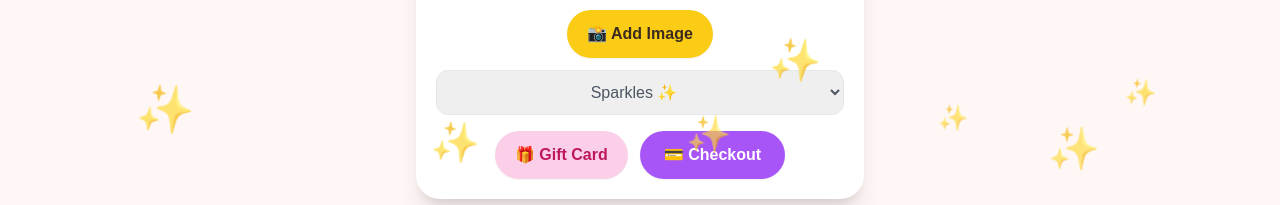
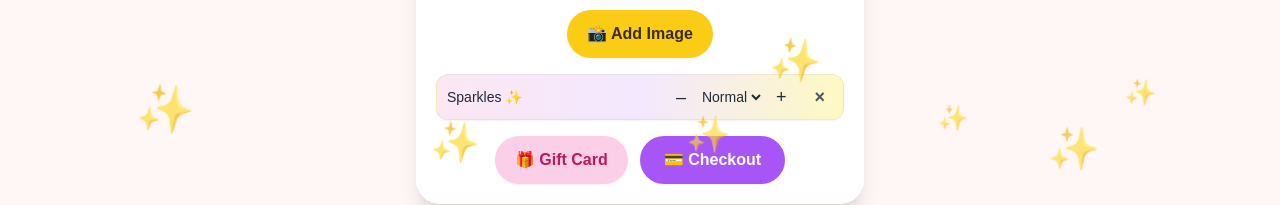
Before and after one commit to everwishhq-commits/EverWish, a Next.js app: page /edit/1 in a window 1280 px wide. Shown: the part 388-593 px from the top of the page. Built offline with nearby package versions, Linux system fonts and the light colour scheme.

Commit message:
Update page.js

```diff
--- a/app/edit/[slug]/page.js
+++ b/app/edit/[slug]/page.js
@@ -27,6 +27,12 @@ export default function EditPage({ params }) {
   const [showDownload, setShowDownload] = useState(false);
   const [total, setTotal] = useState(5);
   const [userImage, setUserImage] = useState(null);
+
+  // nuevos controles de intensidad / opacidad / visibilidad
+  const [intensity, setIntensity] = useState("normal");
+  const [opacityLevel, setOpacityLevel] = useState(0.9);
+  const [isPurchased, setIsPurchased] = useState(false);
+  const [isViewed, setIsViewed] = useState(false);
 
   // 🎬 Inicializa datos
   useEffect(() => {
@@ -78,12 +84,12 @@ export default function EditPage({ params }) {
 
   const category = useMemo(() => getAnimationsForSlug(slug), [slug]);
   const [animKey, setAnimKey] = useState(0);
-  useEffect(() => setAnimKey(Date.now()), [animation, category]);
+  useEffect(() => setAnimKey(Date.now()), [animation, category, intensity, opacityLevel]);
 
   return (
     <div
       className="relative min-h-[100dvh] bg-[#fff7f5] flex flex-col items-center overflow-hidden"
-      style={{ overscrollBehavior: "contain" }} // evita refresh por scroll
+      style={{ overscrollBehavior: "contain" }}
     >
       {/* ⏳ Pantalla de carga */}
       {stage === "expanded" && (
@@ -115,7 +121,13 @@ export default function EditPage({ params }) {
       {/* 🎨 Editor principal */}
       {stage === "editor" && (
         <>
-          <AnimationOverlay key={animKey} slug={slug} animation={animation} />
+          <AnimationOverlay
+            key={animKey}
+            slug={slug}
+            animation={animation}
+            intensity={intensity}
+            opacityLevel={opacityLevel}
+          />
 
           <motion.div
             key="editor"
@@ -166,9 +178,9 @@ export default function EditPage({ params }) {
                   style={{
                     width: "100%",
                     height: "auto",
-                    objectFit: "cover", // 🔧 rellena sin dejar franjas
-                    aspectRatio: "4 / 3", // 🔧 mantiene formato rectangular
-                    backgroundColor: "#fff7f5", // 🔧 evita fondo negro
+                    objectFit: "cover",
+                    aspectRatio: "4 / 3",
+                    backgroundColor: "#fff7f5",
                     maxWidth: "100%",
                   }}
                 />
@@ -187,19 +199,74 @@ export default function EditPage({ params }) {
               </div>
             )}
 
-            {/* ✨ Selector de animación */}
-            <div className="my-3">
-              <select
-                className="w-full rounded-xl border p-3 text-center font-medium text-gray-600 focus:border-pink-400 focus:ring-pink-400"
-                value={animation}
-                onChange={(e) => setAnimation(e.target.value)}
+            {/* ✨ Nuevo panel compacto de animación */}
+            <div className="my-4">
+              <div
+                className={`flex items-center justify-between w-full rounded-xl transition-all duration-300 ${
+                  animation && !animation.startsWith("✨ None")
+                    ? "bg-gradient-to-r from-pink-100 via-purple-100 to-yellow-100 text-gray-800 shadow-sm"
+                    : "bg-gray-100 text-gray-400"
+                }`}
+                style={{
+                  height: "46px",
+                  padding: "0 10px",
+                  border: "1px solid rgba(0,0,0,0.05)",
+                }}
               >
-                {animationOptions.map((a) => (
-                  <option key={a} value={a}>
-                    {a}
-                  </option>
-                ))}
-              </select>
+                {/* Nombre actual */}
+                <div className="flex-1 truncate font-medium text-sm">
+                  {animation && !animation.startsWith("✨ None")
+                    ? animation
+                    : "No animation"}
+                </div>
+
+                {/* Controles visibles solo antes de compra o vista */}
+                {!isPurchased && !isViewed && (
+                  <div className="flex items-center gap-1">
+                    {/* – */}
+                    <button
+                      className="px-2 text-lg hover:opacity-80"
+                      onClick={() =>
+                        setOpacityLevel((prev) => Math.max(0.5, prev - 0.1))
+                      }
+                    >
+                      –
+                    </button>
+
+                    {/* Dropdown intensidad */}
+                    <select
+                      value={intensity}
+                      onChange={(e) => setIntensity(e.target.value)}
+                      className="text-sm bg-transparent font-medium focus:outline-none cursor-pointer"
+                    >
+                      <option value="soft">Soft</option>
+                      <option value="normal">Normal</option>
+                      <option value="vivid">Vivid</option>
+                    </select>
+
+                    {/* + */}
+                    <button
+                      className="px-2 text-lg hover:opacity-80"
+                      onClick={() =>
+                        setOpacityLevel((prev) => Math.min(1, prev + 0.1))
+                      }
+                    >
+                      +
+                    </button>
+
+                    {/* X quitar animación */}
+                    <button
+                      className="ml-2 px-2 text-lg font-bold text-gray-600 hover:text-red-500 transition"
+                      onClick={() =>
+                        setAnimation("✨ None (No Animation)")
+                      }
+                      title="Remove animation"
+                    >
+                      ×
+                    </button>
+                  </div>
+                )}
+              </div>
             </div>
 
             {/* 🛍 Botones principales */}
@@ -276,4 +343,4 @@ export default function EditPage({ params }) {
       </div>
     </div>
   );
-}
+            }
```
